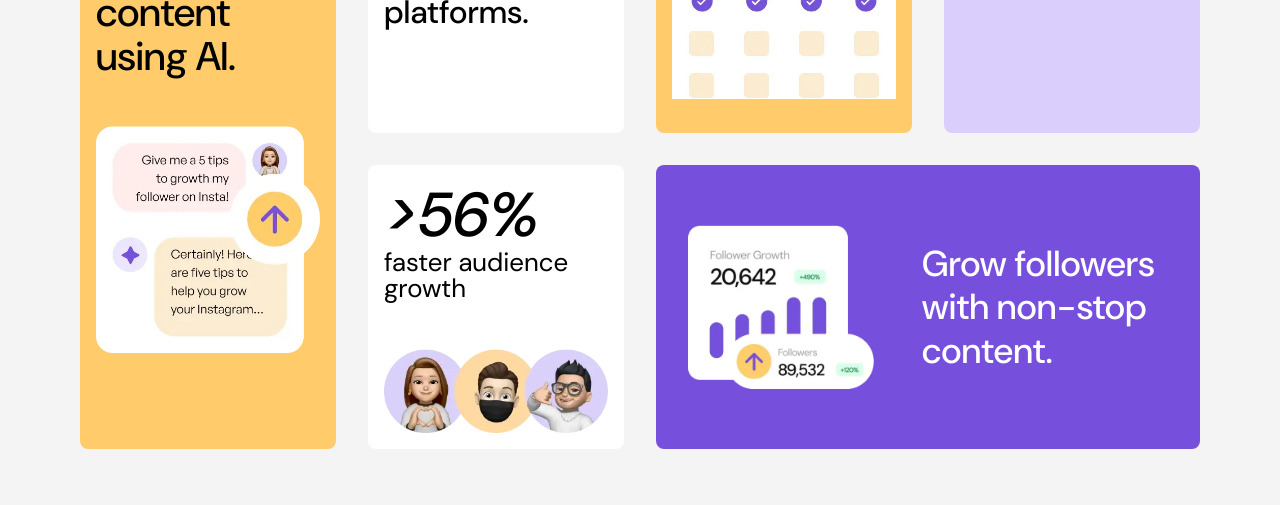
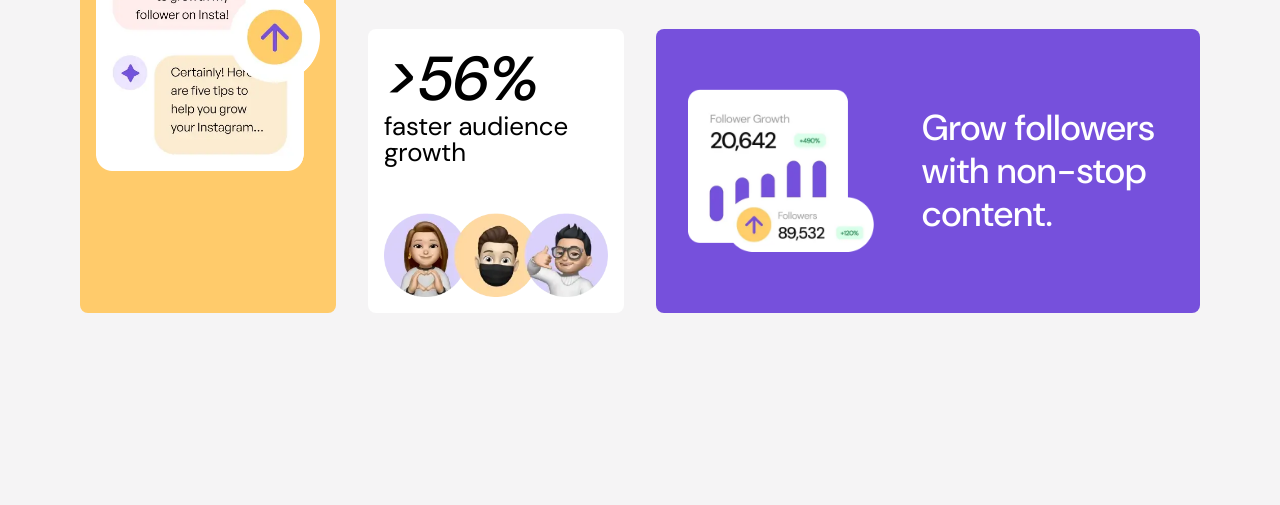
Before and after one commit to ChamuMutezva/bento-grid, a plain HTML site: page index.html in a window 1280 px wide. Shown: the part 839-1344 px from the top of the page. After the commit the page ends 1208 px from the top, so only its background shows below. Drawn offline with Linux system fonts and the light colour scheme.

Commit message:
update: grid-templates redone

```diff
--- a/index.html
+++ b/index.html
@@ -61,6 +61,7 @@
                     <h2 class="text-preset-3 item4-heading">Schedule to social media.</h2>
                     <div class="item4-content-wrapper flex">
                         <img
+                            class="item4-image"
                             src="./assets/images/illustration-schedule-posts.webp"
                             alt=""
                         />
--- a/styles.css
+++ b/styles.css
@@ -406,26 +406,17 @@ select {
         padding: var(--spacing-700) var(--spacing-700);
     }
     .container {
-        grid-template-columns: repeat(16, 1fr);
-        grid-template-rows: repeat(16, 1fr);
+        align-items: stretch;
+        grid-template-columns: repeat(4, 1fr);
         grid-template-areas:
-            "item7 item7 item7 item7 item1 item1 item1 item1 item1 item1 item1 item1 item4 item4 item4 item4"
-            "item7 item7 item7 item7 item1 item1 item1 item1 item1 item1 item1 item1 item4 item4 item4 item4"
-            "item7 item7 item7 item7 item1 item1 item1 item1 item1 item1 item1 item1 item4 item4 item4 item4"
-            "item7 item7 item7 item7 item1 item1 item1 item1 item1 item1 item1 item1 item4 item4 item4 item4"
-            "item7 item7 item7 item7 item1 item1 item1 item1 item1 item1 item1 item1 item4 item4 item4 item4"
-            "item7 item7 item7 item7 item1 item1 item1 item1 item1 item1 item1 item1 item4 item4 item4 item4"
-            "item7 item7 item7 item7 item2 item2 item2 item2 item3 item3 item3 item3 item4 item4 item4 item4"
-            "item7 item7 item7 item7 item2 item2 item2 item2 item3 item3 item3 item3 item4 item4 item4 item4"
-            "item8 item8 item8 item8 item2 item2 item2 item2 item3 item3 item3 item3 item4 item4 item4 item4"
-            "item8 item8 item8 item8 item2 item2 item2 item2 item3 item3 item3 item3 item4 item4 item4 item4"
-            "item8 item8 item8 item8 item2 item2 item2 item2 item3 item3 item3 item3 item4 item4 item4 item4"
-            "item8 item8 item8 item8 item2 item2 item2 item2 item3 item3 item3 item3 item4 item4 item4 item4"
-            "item8 item8 item8 item8 item6 item6 item6 item6 item5 item5 item5 item5 item5 item5 item5 item5"
-            "item8 item8 item8 item8 item6 item6 item6 item6 item5 item5 item5 item5 item5 item5 item5 item5"
-            "item8 item8 item8 item8 item6 item6 item6 item6 item5 item5 item5 item5 item5 item5 item5 item5"
-            "item8 item8 item8 item8 item6 item6 item6 item6 item5 item5 item5 item5 item5 item5 item5 item5";
+            "item7 item1 item1 item4"
+            "item7 item1 item1 item4"
+            "item8 item2 item3 item4"
+            "item8 item2 item3 item4"
+            "item8 item6 item5 item5"
+            "item8 item6 item5 item5";
     }
+
     .flex {
         gap: var(--spacing-600);
     }
```
Also changed, not shown: design/2025-02-04 20_54_06-desktop-design.jpg.png (added), design/2025-02-08 18_36_03-bento-grid - Figma.png (added).
